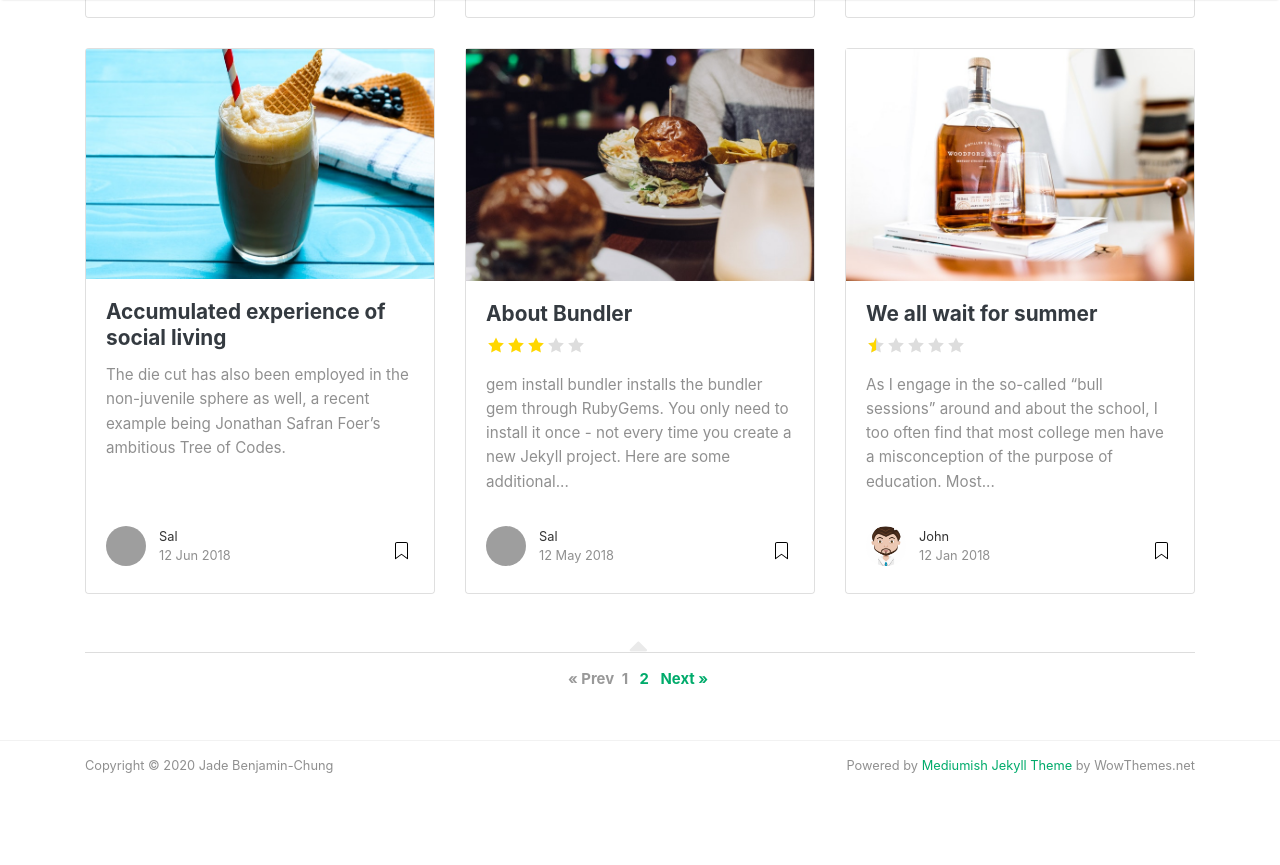
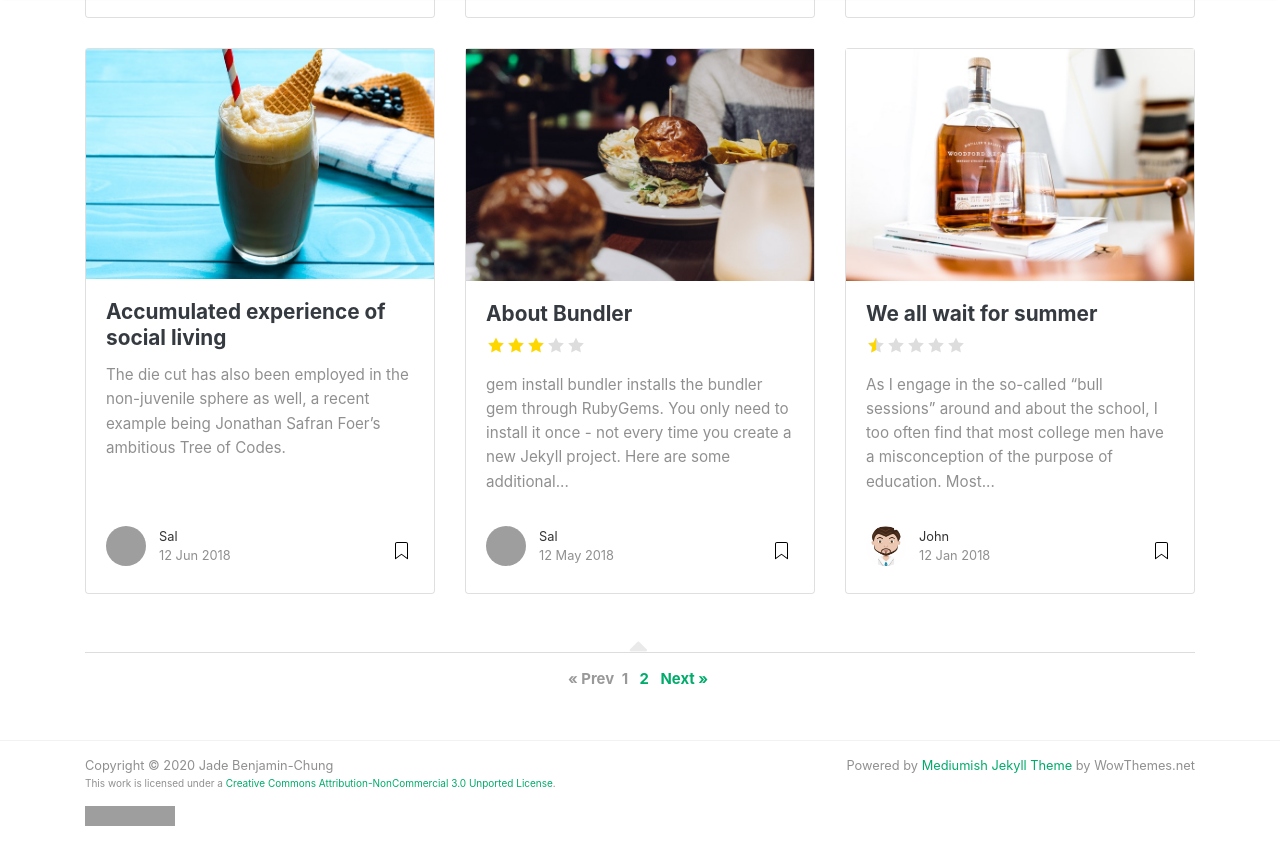
Before and after one commit to covid19epi/stats, a Jekyll site: the page built from index.html, in a window 1280 px wide and 900 px high, scrolled down 1215 px. Shown: the top 865 px of the window. Built offline with Jekyll 4.4.1, drawn with Linux system fonts in a browser that asks for light colours; nearby versions of some CDN libraries; the list of posts is cut into pages by our own code; grey boxes are pictures that could not be loaded.

Commit message:
added cc

```diff
--- a/_layouts/default.html
+++ b/_layouts/default.html
@@ -154,15 +154,17 @@
                 <a target="_blank" href="https://www.wowthemes.net/mediumish-free-jekyll-template/">Mediumish Jekyll Theme</a> by WowThemes.net
             </div>
         </div>
-     <!--    <div class="row">
-            <div class="col-md-6 col-sm-6 text-center text-lg-left">
-                <img src="{{ site.baseurl }}/assets/images/ucb.png" alt="UC Berkeley School of Public Health" style="margin-left: 10px; padding-top: 5px; height:40px;">
-                <img src="{{ site.baseurl }}/assets/images/flu-lab.png" alt="Flu Lab" style="margin-left: 10px; padding-top: 5px; height:40px;">
+        <div class="row">
+            <div class="col-md-6 col-sm-6 text-center text-lg-left" style="font-size: 10px;">
+                This work is licensed under a <a rel="license" href="http://creativecommons.org/licenses/by-nc/3.0/">Creative Commons Attribution-NonCommercial 3.0 Unported License</a>.
+                <br>
+                <br>
+                <a rel="license" href="http://creativecommons.org/licenses/by-nc/3.0/"><img alt="Creative Commons License" style="border-width:0" src="https://i.creativecommons.org/l/by-nc/3.0/80x15.png" /></a>
             </div>
-            <div class="col-md-6 col-sm-6 text-center text-lg-right">Powered by
+            <div class="col-md-6 col-sm-6 text-center text-lg-right">
 
             </div>
-        </div> -->
+        </div>
 
 
     </div>
```
